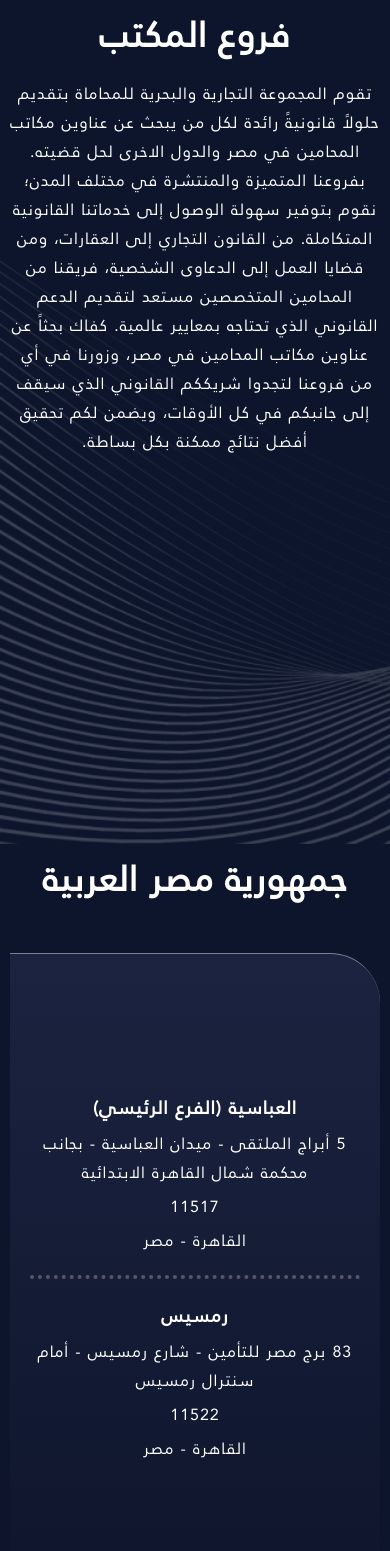
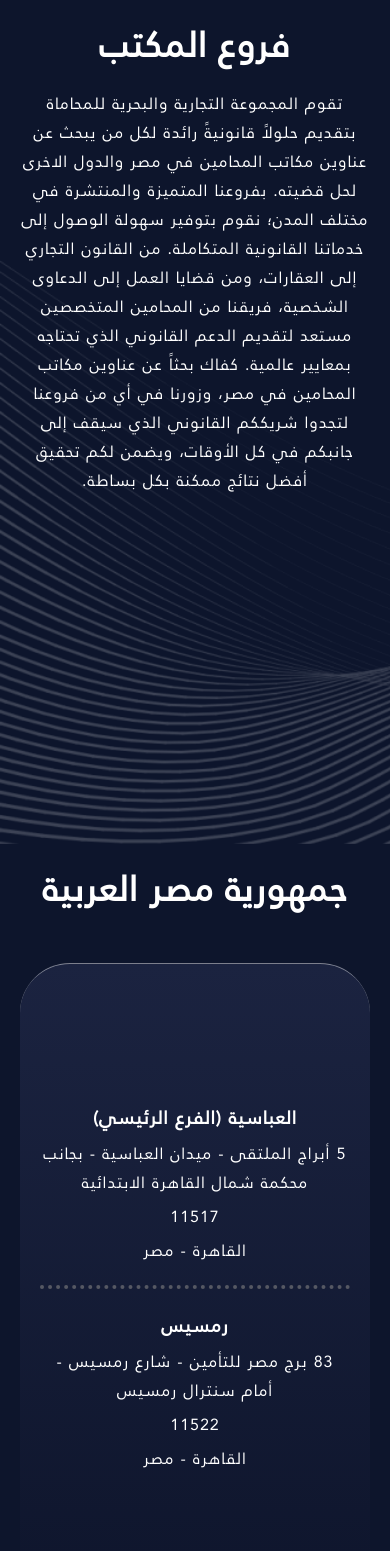
Before and after one commit to Ahmednaga2001/tcmg-v2, a Next.js app: page /branches in a window 390 px wide. Shown: the top 1551 px of the page. Built offline with nearby package versions, Linux system fonts and the light colour scheme.

Commit message:
finsih responsive of all secreen

```diff
--- a/components/branches/branches.module.css
+++ b/components/branches/branches.module.css
@@ -22,11 +22,7 @@
   gap: 40px;
   font-size: 24px;
   }
-
-
  /*---------------------------------------------------------------------------------*/
-
-
   .locations{
     min-height: 100vh;
     display: flex;
@@ -71,13 +67,9 @@
     text-align: center;
     padding-top: 20px;
   }
-
   .cardImg{
 position: relative;
-
-
   }
-
   .overlay{
     position: absolute;
     top: 0;
@@ -87,7 +79,6 @@ position: relative;
     background-color: #1B2340;
     z-index: 10;
     opacity:.2;
-
   }
   .locations img{
     position: relative;
@@ -97,9 +88,7 @@ position: relative;
   }
  .saudiaLocation .parentLocations , .dubaiLocation .parentLocations , .chinaLocation .parentLocations{
     height: 304px;
-
     border-radius: 50px 0 0 50px;
-
  }
  .saudiaLocation .parent , .dubaiLocation .parent , .chinaLocation .parent{
     display: flex;
@@ -113,44 +102,18 @@ position: relative;
  }
 .chinaLocation .parentLocations{
     border-radius: 0 50px 50px 0;
-
 }
 .contactInformation{
     min-height: 100vh;
 }
 .contactInformation h2{
     text-align: start;
-
-
 }
 .contactInformation p{
     padding: 50px 0;
     font-size: 24px;
 }
-
-
  /*---------------------------------------------------------------------------------*/
-
-
-
-
-
-
-
-
-
-
-
-
-
-
-
-
-
-
-
-/*---------------------------------------------------------------------------------*/
-
 .contactNumbers .parentLocations{
   height: 475px;
 }
@@ -258,6 +221,7 @@ gap: 10px;
   background-color: green;
   width: 60%;
   margin: auto;
+  border-radius: 50px;
 }
   .locations .cardImg , .contactNumbers .cardImg{
     width: 60%;
@@ -267,16 +231,21 @@ gap: 10px;
     width: 100%;
   }
   .hero .content , .contactInformation p {
-    font-size: 18px; /* Adjust this size based on your design needs */
+    font-size: 18px;
     text-align: center;
   }
   .hero .content img{
     display: none;
   }
+  .contactInformation{
+    display: flex;
+    flex-direction: column;
+    justify-content: center;
+}
 }
 @media (max-width: 768px) {
   .page section{
-    padding: 10px;
+    padding: 20px;
   }
   .contactForm{
     font-size: 16px;
```
